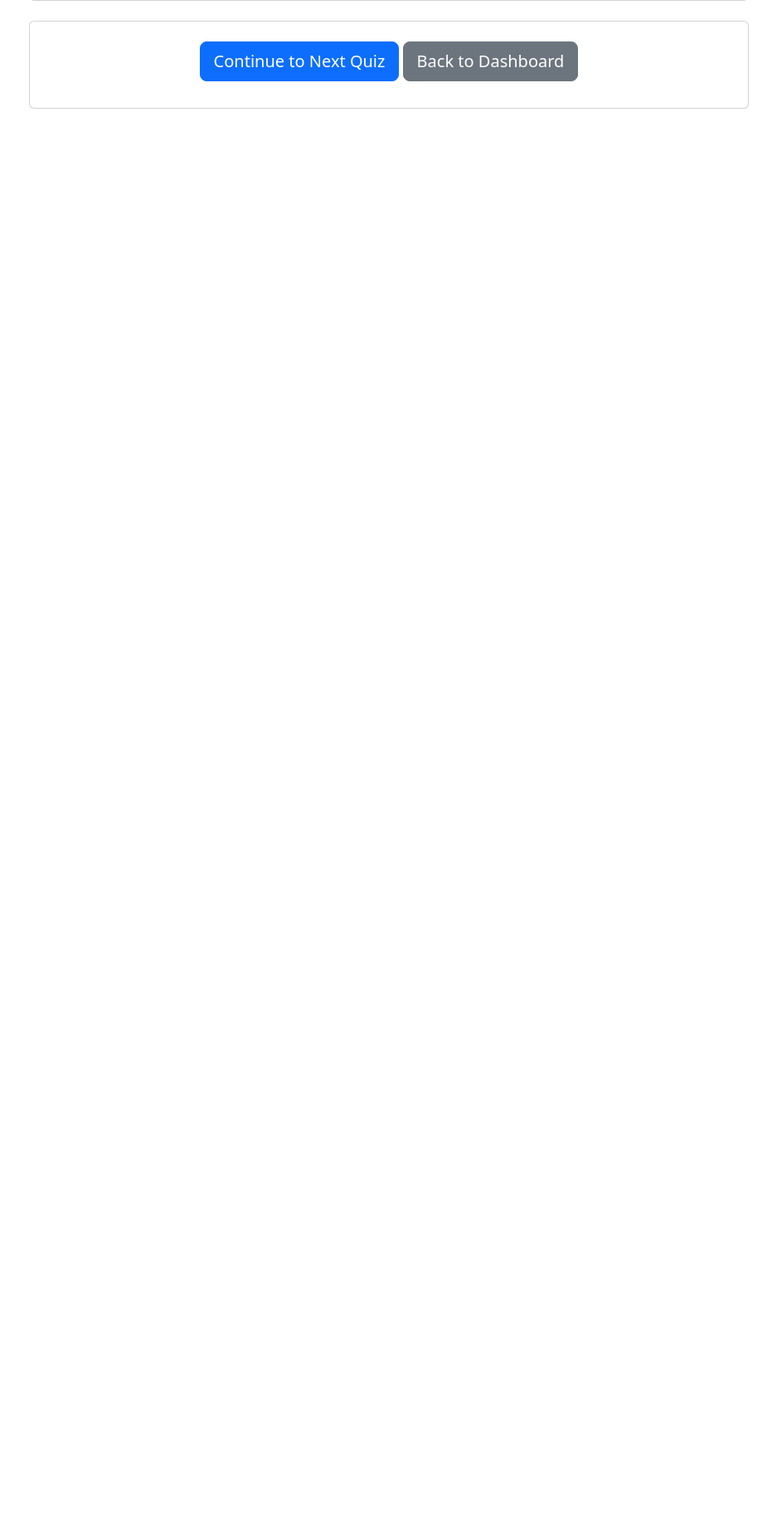
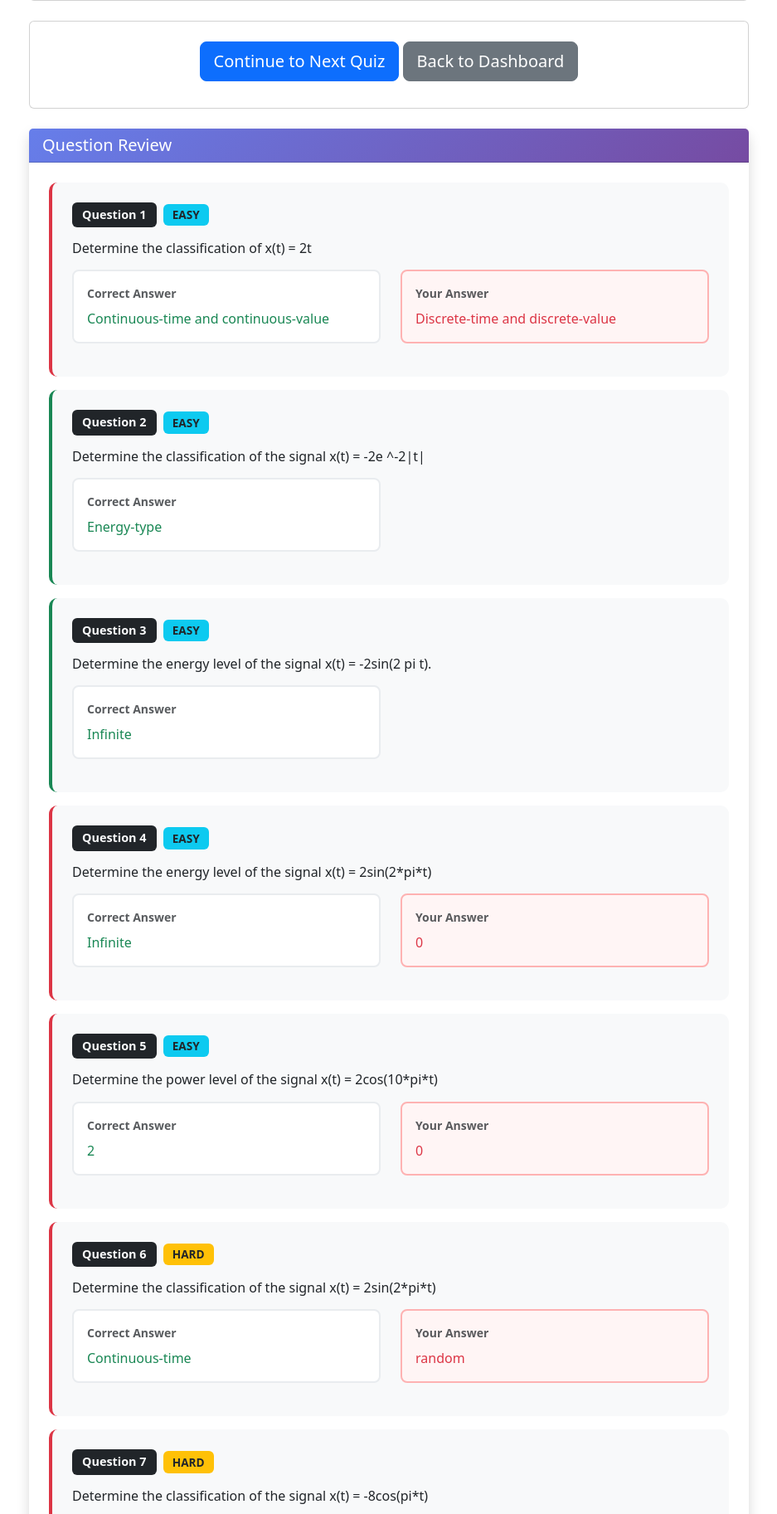
Before and after one commit to s0l1tary/IM3180-Project, a Django app: page /quiz/results/107 in a window 1280 px wide. Shown: the part 1055-2880 px from the top of the page at 83% size, without its empty margins (171-1108 px from the left). Before the commit the page ends 1186 px from the top, so only its background shows below. Run offline with Django 5.2, Linux system fonts and the light colour scheme; a user stored in the database is signed in; data comes from the database, SQL or seed files in the repository; both versions use the stored data as it was after the commit.

Commit message:
added question review to results page

```diff
--- a/mysite/quiz/static/quiz/css/results.css
+++ b/mysite/quiz/static/quiz/css/results.css
@@ -129,3 +129,24 @@
         box-shadow: 0 0 20px rgba(40, 167, 69, 0.8);
     }
 }
+
+/* Question Review Styling */
+.question-review-card {
+    transition: transform 0.2s ease;
+}
+
+.answer-box {
+    transition: all 0.2s ease;
+}
+
+.answer-box:hover {
+    box-shadow: 0 2px 8px rgba(0,0,0,0.1);
+}
+
+.explanation-box {
+    font-size: 0.95rem;
+}
+
+.bg-gradient-primary {
+    background: linear-gradient(135deg, #667eea 0%, #764ba2 100%);
+}
--- a/mysite/quiz/templates/quiz/results.html
+++ b/mysite/quiz/templates/quiz/results.html
@@ -194,7 +194,7 @@
     </div>
 
     <!-- Action Buttons -->
-    <div class="card">
+    <div class="card mb-4">
         <div class="card-body text-center py-4">
             {% if requires_review %}
                 <a href="{% url 'content_pdf' topic.id %}" class="btn btn-warning btn-lg mb-2">
@@ -212,10 +212,97 @@
                     <i class="fas fa-home"></i> Back to Dashboard
                 </a>
             {% endif %}
-
         </div>
     </div>
 
+    <!-- Detailed Question Review -->
+    <div class="card mb-4 border-0 shadow">
+        <div class="card-header bg-gradient-primary text-white">
+            <h5 class="mb-0">
+                <i class="fas fa-list-check"></i> Question Review
+            </h5>
+        </div>
+        <div class="card-body p-4">
+            {% for record in question_records %}
+            <div class="question-review-card mb-3 {% if record.is_correct %}border-success{% else %}border-danger{% endif %}" style="border-left: 4px solid; border-radius: 10px; background: #f8f9fa; padding: 1.5rem;">
+
+                <!-- Question Header -->
+                <div class="d-flex justify-content-between align-items-start mb-3">
+                    <div class="d-flex align-items-center">
+                        <span class="badge bg-dark text-light me-2" style="font-size: 0.9rem; padding: 0.5rem 0.75rem;">
+                        Question {{ forloop.counter }}
+                    </span>
+                    <span class="badge {% if record.difficulty == 'EASY' %}bg-info text-dark{% else %}bg-warning text-dark{% endif %}" style="font-size: 0.85rem; padding: 0.4rem 0.7rem;">
+                        {{ record.difficulty }}
+                    </span>
+                    </div>
+                    <div>
+                        {% if record.is_correct %}
+                            <i class="fas fa-check-circle fa-2x text-success"></i>
+                        {% else %}
+                            <i class="fas fa-times-circle fa-2x text-danger"></i>
+                        {% endif %}
+                    </div>
+                </div>
+
+                <!-- Question Text -->
+                <div class="mb-3">
+                    <h6 class="font-weight-bold text-dark">{{ record.question.text }}</h6>
+                </div>
+
+                <!-- Answer Section -->
+                <div class="row">
+                    <div class="col-md-6 mb-3">
+                        <div class="answer-box p-3" style="background: white; border-radius: 8px; border: 2px solid #e9ecef;">
+                            <small class="text-muted d-block mb-2">
+                                <i class="fas fa-lightbulb"></i> <strong>Correct Answer</strong>
+                            </small>
+                            <div class="d-flex align-items-start">
+                                <i class="fas fa-check-circle text-success mt-1 mr-2"></i>
+                                <p class="mb-0 text-success font-weight-bold">
+                                    {% for option in record.question.options.all %}
+                                        {% if option.is_correct %}
+                                            {{ option.text }}
+                                        {% endif %}
+                                    {% endfor %}
+                                </p>
+                            </div>
+                        </div>
+                    </div>
+
+                    {% if not record.is_correct %}
+                    <div class="col-md-6 mb-3">
+                        <div class="answer-box p-3" style="background: #fff5f5; border-radius: 8px; border: 2px solid #feb2b2;">
+                            <small class="text-muted d-block mb-2">
+                                <i class="fas fa-user"></i> <strong>Your Answer</strong>
+                            </small>
+                            <div class="d-flex align-items-start">
+                                <i class="fas fa-times-circle text-danger mt-1 mr-2"></i>
+                                <p class="mb-0 text-danger">
+                                    {{ record.chosen_option.text }}
+                                </p>
+                            </div>
+                        </div>
+                    </div>
+                    {% endif %}
+                </div>
+
+                <!-- Explanation Section -->
+                {% if record.question.explanation %}
+                <div class="explanation-box mt-3 p-3" style="background: #e7f3ff; border-left: 4px solid #007bff; border-radius: 8px;">
+                    <div class="d-flex align-items-start">
+                        <i class="fas fa-info-circle text-primary mt-1 mr-2"></i>
+                        <div>
+                            <strong class="text-primary">Explanation:</strong>
+                            <p class="mb-0 mt-1 text-dark">{{ record.question.explanation }}</p>
+                        </div>
+                    </div>
+                </div>
+                {% endif %}
+            </div>
+            {% endfor %}
+        </div>
+    </div>
 </div>
 
 <script src="{% static 'quiz/js/results.js' %}"></script>
--- a/mysite/quiz/views.py
+++ b/mysite/quiz/views.py
@@ -154,10 +154,13 @@ def results(request, quiz_id):
     quiz = QuizSession.objects.get(id=quiz_id)
 
     # Get question records
-    question_records = quiz.question_records.all().select_related(
-        'question',
-        'chosen_option'
-    ).order_by('id')
+    question_records = (
+        quiz.question_records
+            .all()
+            .select_related('question', 'chosen_option')
+            .prefetch_related('question__options')
+            .order_by('id')
+    )
 
     # Get progress info
     progress = UserTopicProgress.objects.filter(
```
Also changed, not shown: mysite/db.sqlite3.
